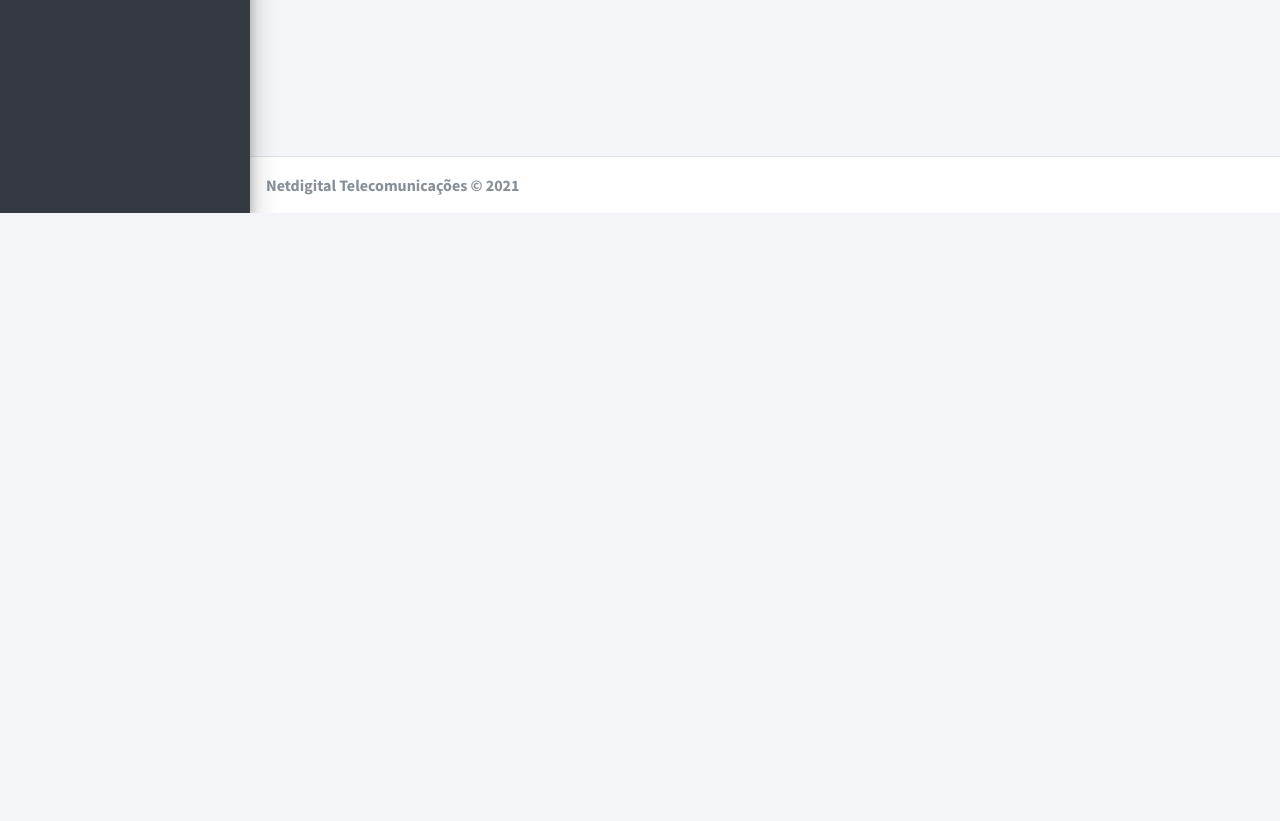
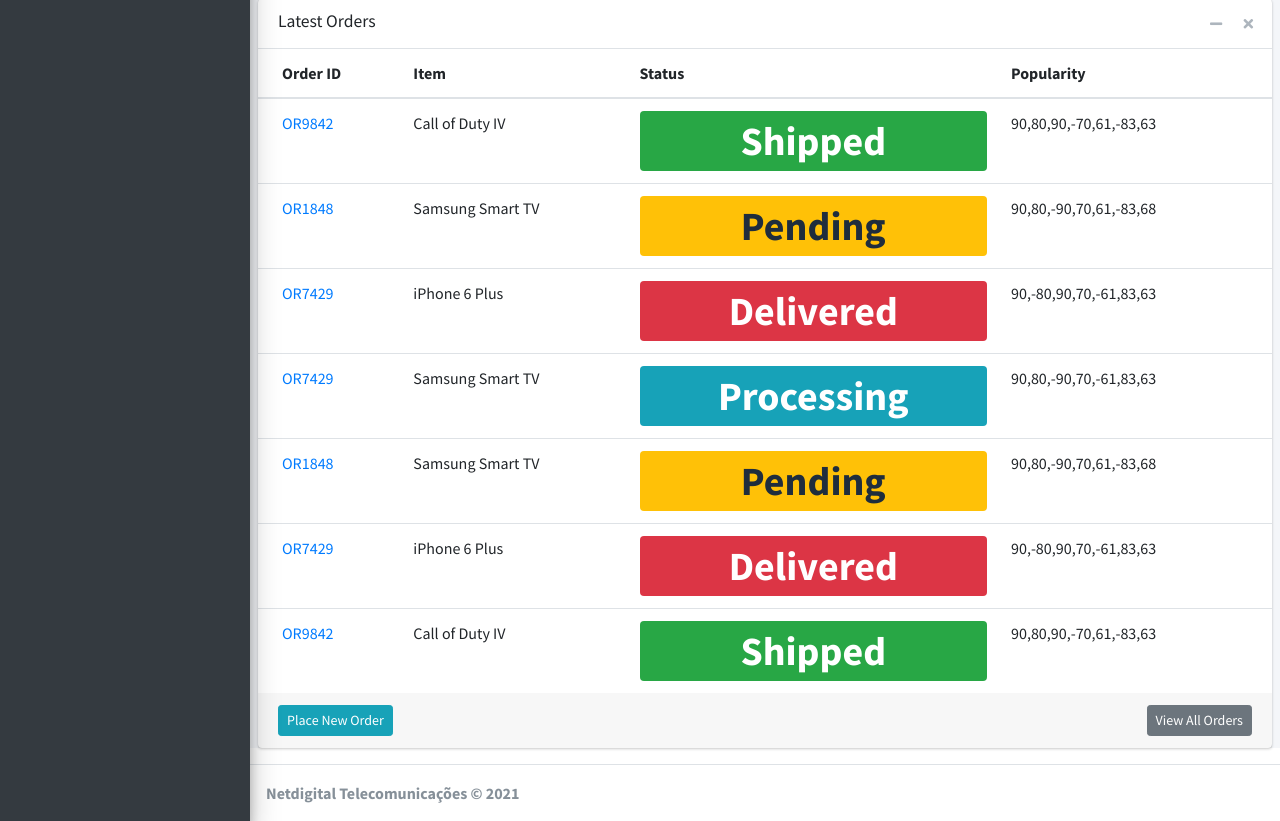
Before and after one commit to edgeratedrko/sisgen, a Django app: page /home/ in a window 1280 px wide. Shown: the part 587-1408 px from the top of the page. Before the commit the page ends 800 px from the top, so only its background shows below. Run offline with Django 3.2, Linux system fonts and the light colour scheme; the visitor is signed in with stand-in values (Sample User, id 1); data that the repository does not hold is empty; some libraries are stand-ins or nearby versions.

Commit message:
adição de tabela no dashboard

```diff
--- a/controlagenda/templates/homepage.html
+++ b/controlagenda/templates/homepage.html
@@ -69,6 +69,101 @@
                         <div id="piechart_3d" style="width: 570px; height: 300px;"></div>
                     </div>
             </div>
+            <!-- Agendamentos Recentes -->
+            <div class="card">
+              <div class="card-header border-transparent">
+                <h3 class="card-title">Latest Orders</h3>
+
+                <div class="card-tools">
+                  <button type="button" class="btn btn-tool" data-card-widget="collapse">
+                    <i class="fas fa-minus"></i>
+                  </button>
+                  <button type="button" class="btn btn-tool" data-card-widget="remove">
+                    <i class="fas fa-times"></i>
+                  </button>
+                </div>
+              </div>
+              <!-- /.card-header -->
+              <div class="card-body p-0">
+                <div class="table-responsive">
+                  <table class="table m-0">
+                    <thead>
+                    <tr>
+                      <th>Order ID</th>
+                      <th>Item</th>
+                      <th>Status</th>
+                      <th>Popularity</th>
+                    </tr>
+                    </thead>
+                    <tbody>
+                    <tr>
+                      <td><a href="pages/examples/invoice.html">OR9842</a></td>
+                      <td>Call of Duty IV</td>
+                      <td><span class="badge badge-success">Shipped</span></td>
+                      <td>
+                        <div class="sparkbar" data-color="#00a65a" data-height="20">90,80,90,-70,61,-83,63</div>
+                      </td>
+                    </tr>
+                    <tr>
+                      <td><a href="pages/examples/invoice.html">OR1848</a></td>
+                      <td>Samsung Smart TV</td>
+                      <td><span class="badge badge-warning">Pending</span></td>
+                      <td>
+                        <div class="sparkbar" data-color="#f39c12" data-height="20">90,80,-90,70,61,-83,68</div>
+                      </td>
+                    </tr>
+                    <tr>
+                      <td><a href="pages/examples/invoice.html">OR7429</a></td>
+                      <td>iPhone 6 Plus</td>
+                      <td><span class="badge badge-danger">Delivered</span></td>
+                      <td>
+                        <div class="sparkbar" data-color="#f56954" data-height="20">90,-80,90,70,-61,83,63</div>
+                      </td>
+                    </tr>
+                    <tr>
+                      <td><a href="pages/examples/invoice.html">OR7429</a></td>
+                      <td>Samsung Smart TV</td>
+                      <td><span class="badge badge-info">Processing</span></td>
+                      <td>
+                        <div class="sparkbar" data-color="#00c0ef" data-height="20">90,80,-90,70,-61,83,63</div>
+                      </td>
+                    </tr>
+                    <tr>
+                      <td><a href="pages/examples/invoice.html">OR1848</a></td>
+                      <td>Samsung Smart TV</td>
+                      <td><span class="badge badge-warning">Pending</span></td>
+                      <td>
+                        <div class="sparkbar" data-color="#f39c12" data-height="20">90,80,-90,70,61,-83,68</div>
+                      </td>
+                    </tr>
+                    <tr>
+                      <td><a href="pages/examples/invoice.html">OR7429</a></td>
+                      <td>iPhone 6 Plus</td>
+                      <td><span class="badge badge-danger">Delivered</span></td>
+                      <td>
+                        <div class="sparkbar" data-color="#f56954" data-height="20">90,-80,90,70,-61,83,63</div>
+                      </td>
+                    </tr>
+                    <tr>
+                      <td><a href="pages/examples/invoice.html">OR9842</a></td>
+                      <td>Call of Duty IV</td>
+                      <td><span class="badge badge-success">Shipped</span></td>
+                      <td>
+                        <div class="sparkbar" data-color="#00a65a" data-height="20">90,80,90,-70,61,-83,63</div>
+                      </td>
+                    </tr>
+                    </tbody>
+                  </table>
+                </div>
+                <!-- /.table-responsive -->
+              </div>
+              <!-- /.card-body -->
+              <div class="card-footer clearfix">
+                <a href="javascript:void(0)" class="btn btn-sm btn-info float-left">Place New Order</a>
+                <a href="javascript:void(0)" class="btn btn-sm btn-secondary float-right">View All Orders</a>
+              </div>
+              <!-- /.card-footer -->
+            </div>
         </div>
     </section>
 
```
